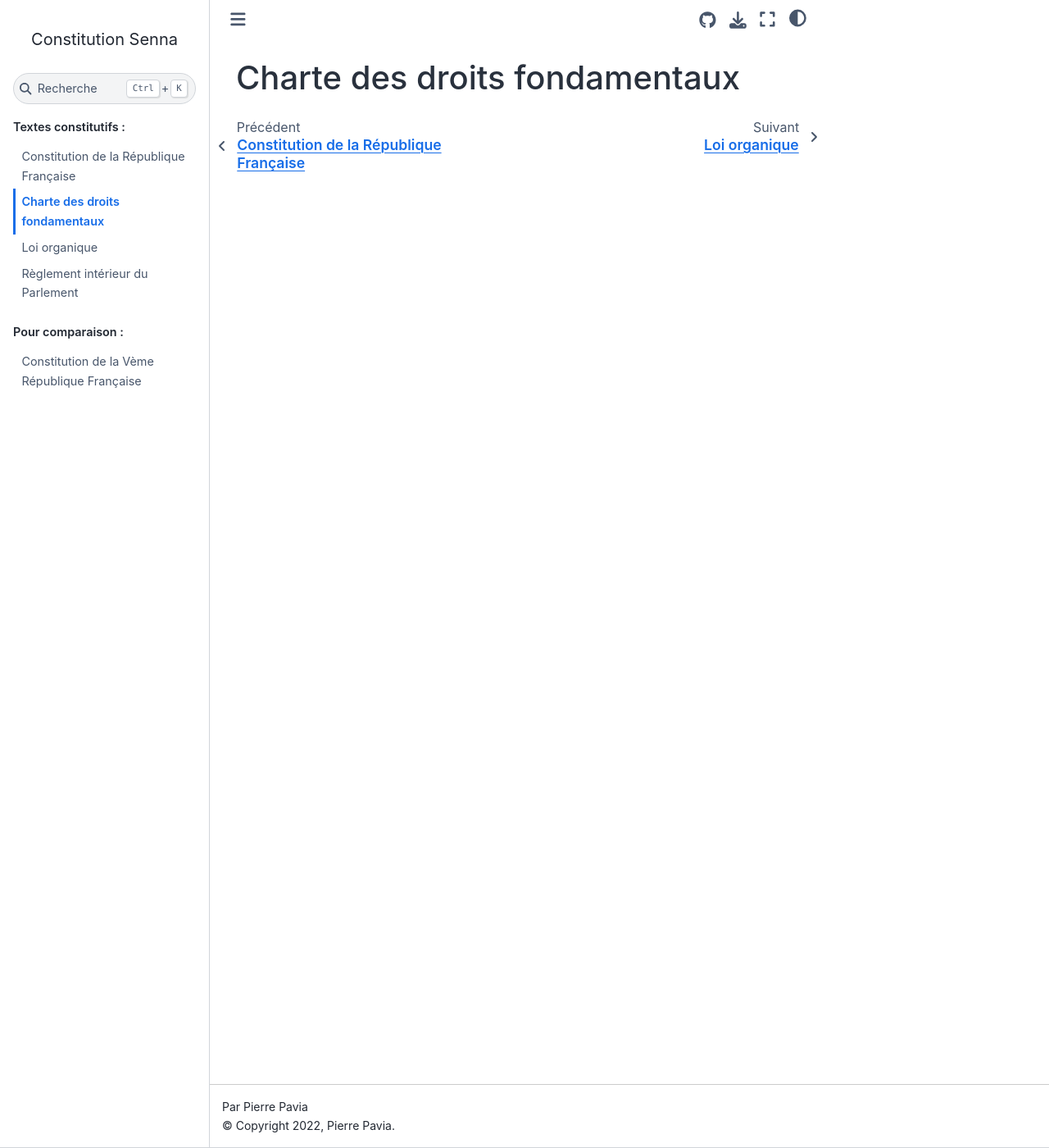
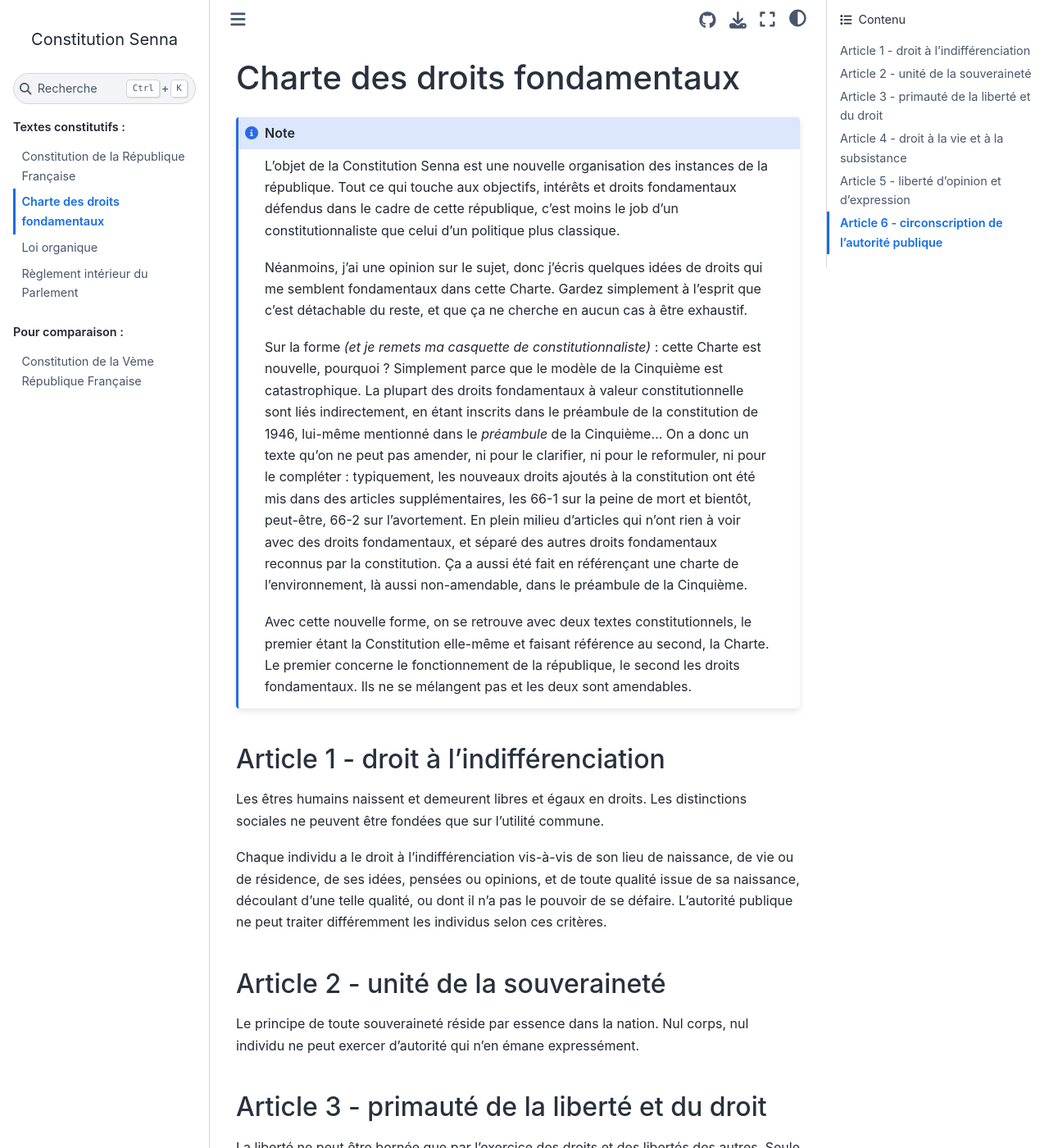
Before and after one commit to Gouvernathor/senna, a Sphinx documentation site: the page built from source/droits_fondamentaux.rst, in a window 1280 px wide and 1400 px high. Shown: the whole window at 82% size. Built offline with Sphinx 7.4.7 and the Sphinx Book theme 1.1.4, drawn with Linux system fonts in a browser that asks for light colours; some of the changed text lies outside the part shown.

Commit message:
première mouture des droits fondamentaux

```diff
--- a/source/droits_fondamentaux.rst
+++ b/source/droits_fondamentaux.rst
@@ -1,3 +1,83 @@
 ==============================
 Charte des droits fondamentaux
 ==============================
+
+.. note::
+    L'objet de la Constitution Senna est une nouvelle organisation des instances de la république.
+    Tout ce qui touche aux objectifs, intérêts et droits fondamentaux défendus dans le cadre de
+    cette république, c'est moins le job d'un constitutionnaliste que celui d'un politique
+    plus classique.
+
+    Néanmoins, j'ai une opinion sur le sujet, donc j'écris quelques idées de droits qui me semblent
+    fondamentaux dans cette Charte. Gardez simplement à l'esprit que c'est détachable du reste, et
+    que ça ne cherche en aucun cas à être exhaustif.
+
+    Sur la forme *(et je remets ma casquette de constitutionnaliste)* : cette Charte est nouvelle,
+    pourquoi ? Simplement parce que le modèle de la Cinquième est catastrophique. La plupart des
+    droits fondamentaux à valeur constitutionnelle sont liés indirectement, en étant inscrits dans
+    le préambule de la constitution de 1946, lui-même mentionné dans le *préambule* de la
+    Cinquième... On a donc un texte qu'on ne peut pas amender, ni pour le clarifier, ni pour le
+    reformuler, ni pour le compléter : typiquement, les nouveaux droits ajoutés à la constitution
+    ont été mis dans des articles supplémentaires, les 66-1 sur la peine de mort et bientôt,
+    peut-être, 66-2 sur l'avortement. En plein milieu d'articles qui n'ont rien à voir avec des
+    droits fondamentaux, et séparé des autres droits fondamentaux reconnus par la constitution. Ça
+    a aussi été fait en référençant une charte de l'environnement, là aussi non-amendable, dans le
+    préambule de la Cinquième.
+
+    Avec cette nouvelle forme, on se retrouve avec deux textes constitutionnels, le premier étant
+    la Constitution elle-même et faisant référence au second, la Charte. Le premier concerne le
+    fonctionnement de la république, le second les droits fondamentaux. Ils ne se mélangent pas et
+    les deux sont amendables.
+
+.. article:: droit à l'indifférenciation
+
+Les êtres humains naissent et demeurent libres et égaux en droits. Les distinctions sociales ne
+peuvent être fondées que sur l'utilité commune.
+
+Chaque individu a le droit à l'indifférenciation vis-à-vis de son lieu de naissance, de vie ou de
+résidence, de ses idées, pensées ou opinions, et de toute qualité issue de sa naissance, découlant
+d'une telle qualité, ou dont il n'a pas le pouvoir de se défaire. L'autorité publique ne peut
+traiter différemment les individus selon ces critères.
+
+.. article:: unité de la souveraineté
+
+Le principe de toute souveraineté réside par essence dans la nation. Nul corps, nul individu ne
+peut exercer d'autorité qui n'en émane expressément.
+
+.. article:: primauté de la liberté et du droit
+
+La liberté ne peut être bornée que par l'exercice des droits et des libertés des autres. Seule la
+loi peut déterminer ces bornes.
+
+.. article:: droit à la vie et à la subsistance
+
+Toute personne a un droit à la vie et à l'égal accès aux moyens de sa propre subsistance, ce qui
+inclut le droit à l'égal accès à un environnement sain et aux soins de santé.
+
+.. article:: liberté d'opinion et d'expression
+
+Tout être humain a un droit inaliénable à la liberté de pensée et d'opinion. Nul droit ne peut lui
+être refusé, limité ou favorisé en raison de ses opinions, de ses croyances ou de ses convictions.
+Toute limitation à la liberté d'expression ne peut se justifier par la nature de l'opinion sincère,
+privée et impersonnelle qui est exprimée. L'autorité publique ne peut favoriser ni réprimer des
+idées, ni offrir un traitement différent à des individus ou à des actes sur la base d'une idée
+tenue ou exprimée. Cette garantie s'impose à l'autorité publique et à tous pouvoirs exerçant
+individuellement ou collectivement un monopole de fait.
+
+.. article:: circonscription de l'autorité publique
+
+L'autorité publique ne s'exerce que dans les limites du territoire dont la population fonde sa
+souveraineté, et dans des territoires sans population. Cette limitation déroge aux considérations
+de :artref:`droit à l'indifférenciation`.
+
+
+..
+    devoir de l'état de maintenir la capacité de l'environnement à assurer ce dont l'humain a besoin
+
+    devoir de l'état de n'accéder et de n'user les ressources mondiales qu'en concertation avec le
+    reste du monde
+
+    droits professionnels, droit de grève
+
+    ne sont entités légales (= sujettes à se prévaloir de droits) que les individus humains, le
+    droit ne peut défendre les intérets que d'un ou plusieurs humains ou de la communauté humaine
```
